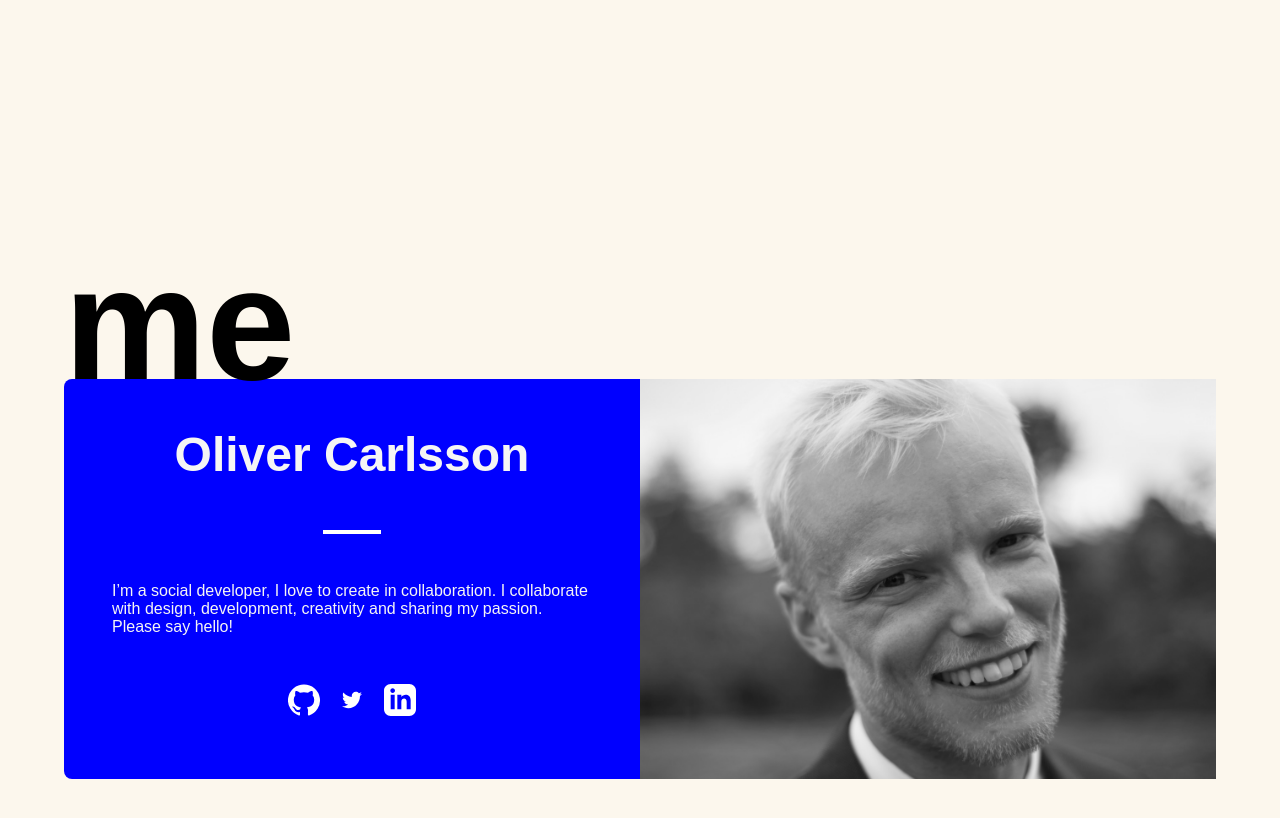
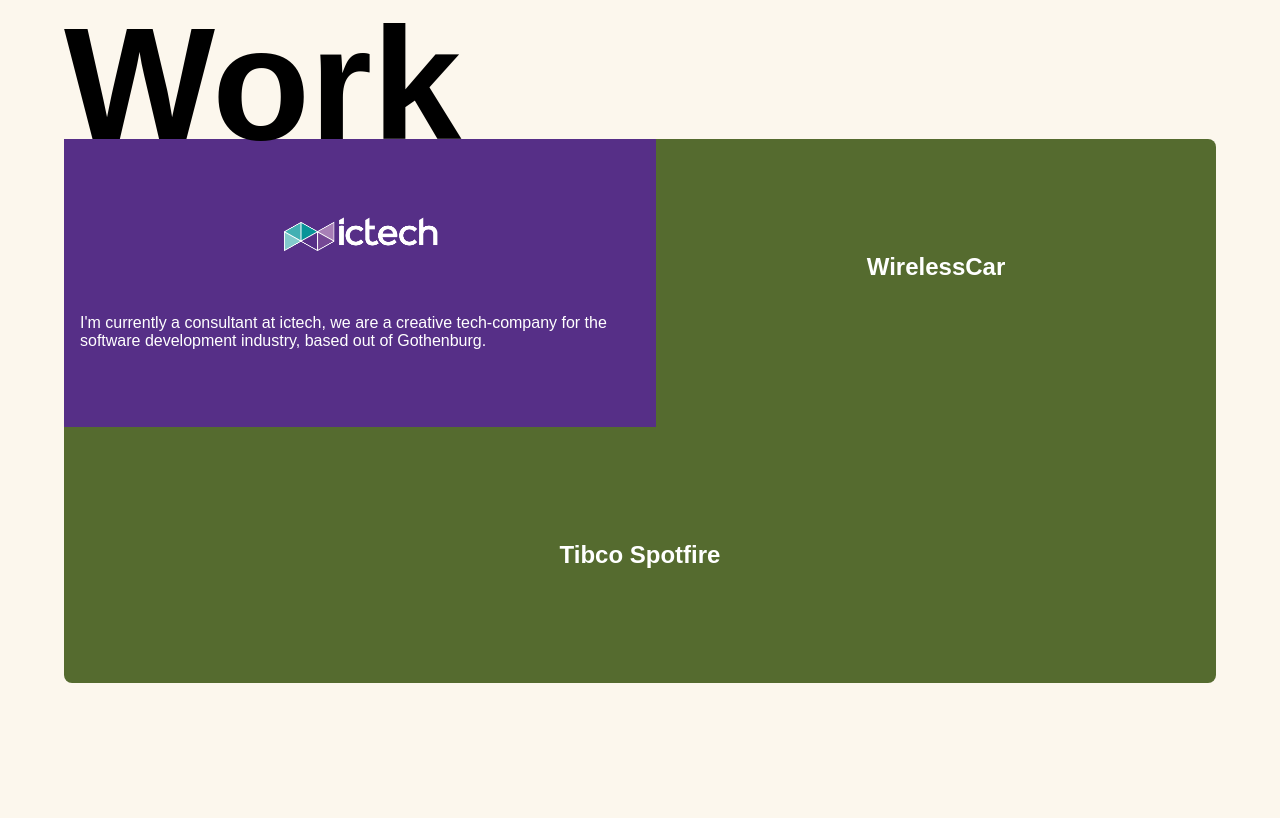
Before and after one commit to oc-developer/oc-portfolio, a React (Create React App) app: page / in a window 1280 px wide. Shown: the part 1120-1938 px from the top of the page. Built offline with nearby package versions, Linux system fonts and the light colour scheme.

Commit message:
Create work section

```diff
--- a/src/Main/Main.tsx
+++ b/src/Main/Main.tsx
@@ -5,12 +5,14 @@
 import Protagonist from '../Protagonist/Protagonist'
 import Notes from '../Notes/Notes'
 import About from '../About/About'
+import Work from '../Work/Work'
 
 export default function Main() {
     return (
         <div className="content">
             <Protagonist />
             <Notes />
+            <Work />
             <About />
         </div>
     )
--- a/src/Notes/Notes.tsx
+++ b/src/Notes/Notes.tsx
@@ -1,6 +1,5 @@
 import React from 'react'
 import { Link } from 'react-router-dom'
-
 
 import './Notes.css'
 
@@ -8,7 +7,7 @@
 
 export default function Notes() {
     return (
-        <div className="section grid-items notes-section" onClick={() => window.scrollTo({top: 0, behavior: 'smooth'})}>
+        <div className="section grid-items" onClick={() => window.scrollTo({top: 0, behavior: 'smooth'})}>
             <h2 className="section-header">
                 notes
             </h2>
--- /dev/null
+++ b/src/Work/Work.scss
@@ -0,0 +1,41 @@
+.section-work {
+    background-color: darkolivegreen;
+    width: 100%;
+    color: white;
+    display: flex;
+    justify-content: center;
+    flex-direction: column;
+
+    .work-place {
+        height: 20vw;
+        display: flex;
+        align-items: center;
+        justify-content: space-evenly;
+        flex-direction: column;
+        color: white;
+
+        h2 {
+            padding: 1em;
+        }
+
+        &.ictech {
+            padding: 1em;
+            background-color: #562f87;
+            width: 50%;
+
+            .ictech-logo {
+                width: 155px;
+                height: 35px;
+            }
+        }
+
+        &.wireless-car {
+            width: 50%;
+        }
+    }
+
+    .half {
+        display: flex;
+        justify-content: space-evenly;
+    }
+}
--- /dev/null
+++ b/src/Work/Work.tsx
@@ -0,0 +1,27 @@
+import React from 'react'
+import './Work.scss'
+
+import ictechLogo from '../Utils/ictech.png'
+
+export default function Work() {
+    return (
+        <div className="section grid-items">
+            <h2 className="section-header">Work</h2>
+            <div className="section-content section-work">
+                <div className="half">
+
+                        <a href="https://ictech.se/" className="work-place ictech">
+                            <img className="ictech-logo" src={ictechLogo} alt="ictech" />
+                            <span> I'm currently a consultant at ictech, we are a creative tech-company for the software development industry, based out of Gothenburg.</span>
+                        </a>
+                    <div className="work-place wireless-car">
+                        <h2>WirelessCar</h2>
+                    </div>
+                </div>
+                <div className="work-place">
+                    <h2>Tibco Spotfire</h2>
+                </div>
+            </div>
+        </div>
+    )
+}
```
Also changed, not shown: src/Utils/ictech.png (added).
